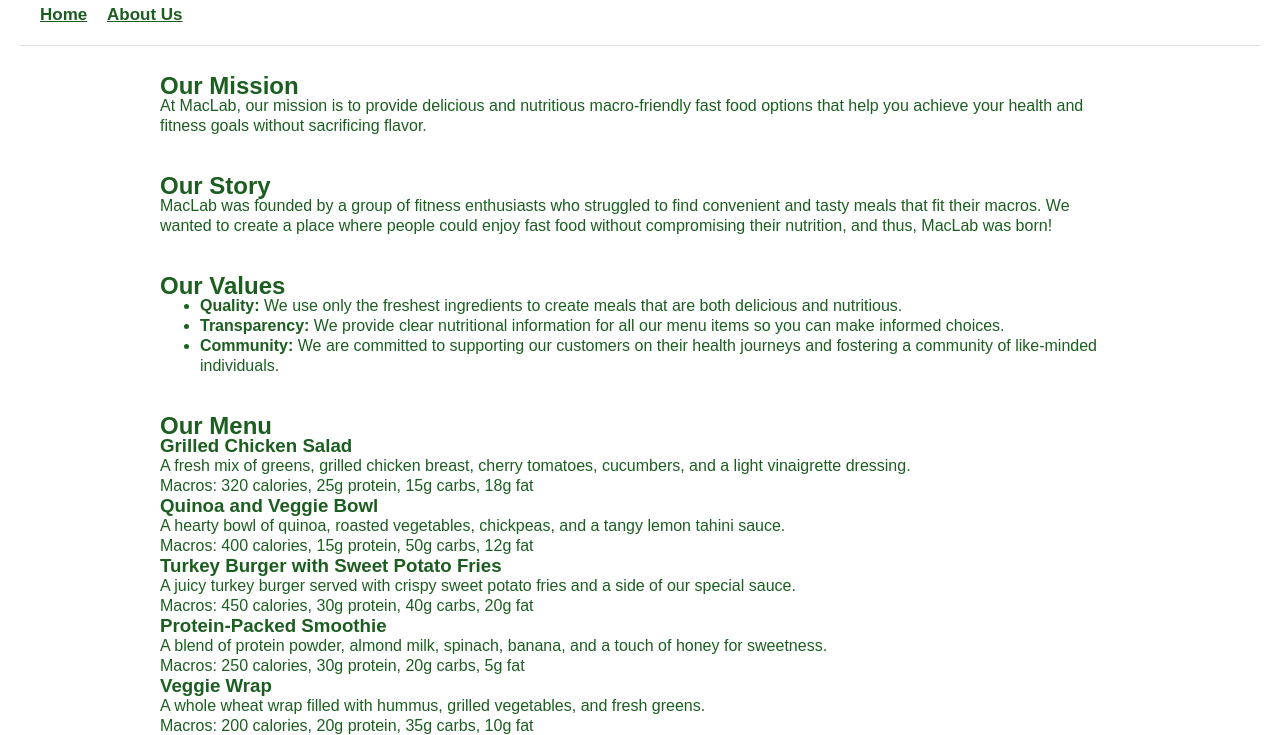
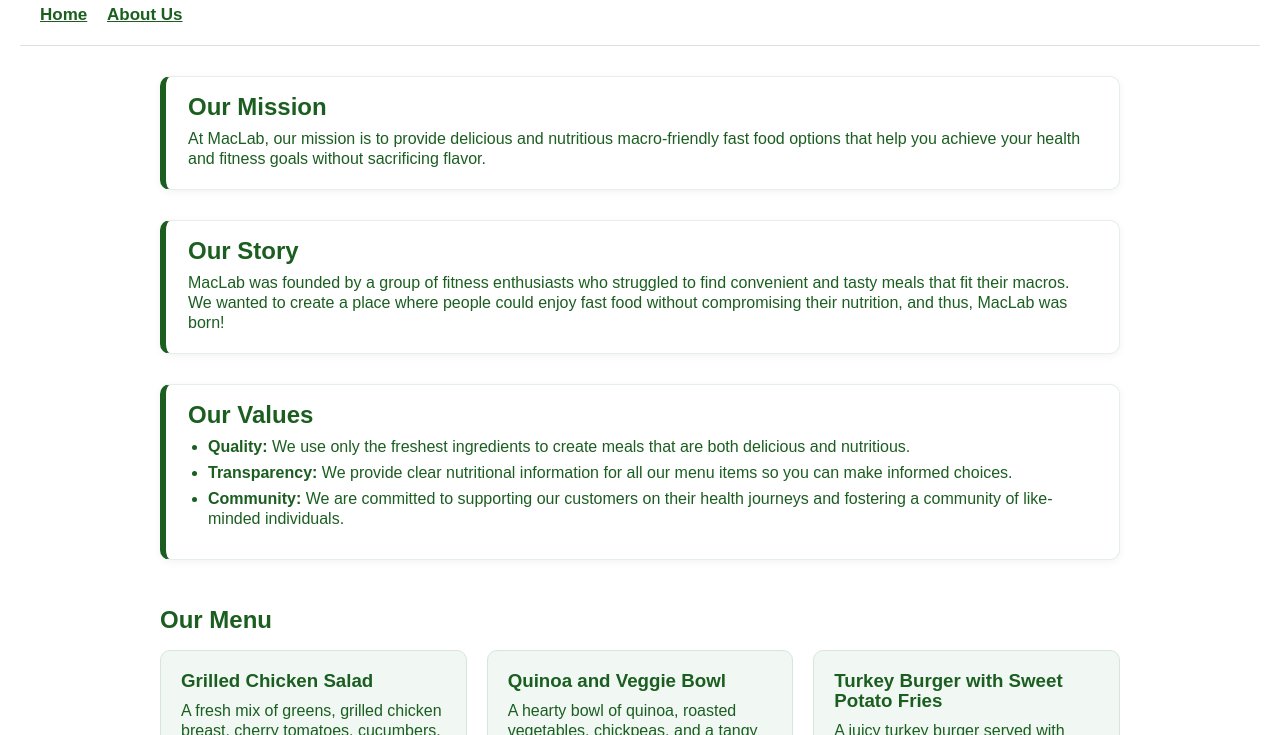
Before and after one commit to aabledso/maclab-website-prototype, a plain HTML site: page about.html in a window 1280 px wide. Shown: the part 65-800 px from the top of the page. Drawn offline with Linux system fonts and the light colour scheme.

Commit message:
Applied website theme to about.html and organized the layout
* Added styled cards
* Green borders and accents
* Increased spacing
* Made macros stand out more

```diff
--- a/about.html
+++ b/about.html
@@ -17,18 +17,18 @@
         </nav>
     </header>
     <main class="container">
-        <section>
+        <section class="mission-section">
             <h2>Our Mission</h2>
             <p>At MacLab, our mission is to provide delicious and nutritious macro-friendly fast food options that help
                 you achieve your health and fitness goals without sacrificing flavor.</p>
         </section>
-        <section>
+        <section class="story-section">
             <h2>Our Story</h2>
             <p>MacLab was founded by a group of fitness enthusiasts who struggled to find convenient and tasty meals
                 that fit their macros. We wanted to create a place where people could enjoy fast food without
                 compromising their nutrition, and thus, MacLab was born!</p>
         </section>
-        <section>
+        <section class="values-section">
             <h2>Our Values</h2>
             <ul>
                 <li><strong>Quality:</strong> We use only the freshest ingredients to create meals that are both
@@ -41,36 +41,39 @@
         </section>
         <section class="menu">
             <h2>Our Menu</h2>
+            <div class="menu-grid">
                 <div class="menu-item">
                     <h3>Grilled Chicken Salad</h3>
-                <p>A fresh mix of greens, grilled chicken breast, cherry tomatoes, cucumbers, and a light vinaigrette
+                    <p>A fresh mix of greens, grilled chicken breast, cherry tomatoes, cucumbers, and a light
+                        vinaigrette
                         dressing.</p>
-                <span>Macros: 320 calories, 25g protein, 15g carbs, 18g fat</span>
+                    <span class="macros"> 320 calories | 25g protein | 15g carbs | 18g fat |</span>
                 </div>
                 <div class="menu-item">
                     <h3>Quinoa and Veggie Bowl</h3>
                     <p>A hearty bowl of quinoa, roasted vegetables, chickpeas, and a tangy lemon tahini sauce.</p>
-                <span>Macros: 400 calories, 15g protein, 50g carbs, 12g fat</span>
+                    <span class="macros"> 400 calories | 15g protein | 50g carbs | 12g fat |</span>
                 </div>
                 <div class="menu-item">
                     <h3>Turkey Burger with Sweet Potato Fries</h3>
                     <p>A juicy turkey burger served with crispy sweet potato fries and a side of our special sauce.</p>
-                <span>Macros: 450 calories, 30g protein, 40g carbs, 20g fat</span>
+                    <span class="macros"> 450 calories | 30g protein | 40g carbs | 20g fat |</span>
                 </div>
                 <div class="menu-item">
                     <h3>Protein-Packed Smoothie</h3>
                     <p>A blend of protein powder, almond milk, spinach, banana, and a touch of honey for sweetness.</p>
-                <span>Macros: 250 calories, 30g protein, 20g carbs, 5g fat</span>
+                    <span class="macros"> 250 calories | 30g protein | 20g carbs | 5g fat |</span>
                 </div>
                 <div class="menu-item">
                     <h3>Veggie Wrap</h3>
                     <p>A whole wheat wrap filled with hummus, grilled vegetables, and fresh greens.</p>
-                <span>Macros: 200 calories, 20g protein, 35g carbs, 10g fat</span>
+                    <span class="macros"> 200 calories | 20g protein | 35g carbs | 10g fat |</span>
                 </div>
                 <div class="menu-item">
                     <h3>Salmon Power Bowl</h3>
                     <p>A nutrient-dense bowl with grilled salmon, brown rice, steamed broccoli, and avocado.</p>
-                <span>Macros: 500 calories, 35g protein, 40g carbs, 25g fat</span>
+                    <span class="macros"> 500 calories | 35g protein | 40g carbs | 25g fat |</span>
+                </div>
         </section>
         <footer>
             <p>&copy; 2026 MacLab (Prototype). All rights reserved.</p>
--- a/style.css
+++ b/style.css
@@ -151,6 +151,82 @@ section {
     font-weight: 700;
 }
 
+/*About Sections */
+.mission-section, .story-section, .values-section {
+    background: #FFFFFF;
+    border: 1px solid #e6eee8;
+    border-left: 6px solid #1B5E20;
+    border-radius: 10px;
+    padding: 20px 22px;
+    margin-bottom: 30px;
+    box-shadow: 0 2px 8px rgba(0, 0, 0, 0.05);
+}
+.mission-section h2, .story-section h2, .values-section h2 {
+    margin-bottom: 12px;
+    color: #1B5E20;
+}
+.values-section ul {
+    margin: 10px 0;
+    padding-left: 20px;
+}
+.values-section li {
+    margin: 6px 0;
+    color: #1B5E20;
+}
+/* Menu Section styles */
+.menu {
+    margin-top: 50px;
+
+}
+
+.menu h2 {
+    color: #1B5E20;
+    margin-bottom: 20px;
+}
+
+.menu-grid {
+    display: grid;
+    grid-template-columns: repeat(auto-fit, minmax(280px, 1fr));
+    gap: 20px;
+    margin-top: 20px;
+}
+
+.menu-item {
+    background: #F1F8F4;
+    border: 1px solid #d8e5db;
+    border-radius: 10px;
+    padding: 20px;
+    transition: 0.2s ease;
+}
+
+.menu-item:hover {
+    background: #E8F5E9;
+}
+
+.menu-item h3 {
+    margin-top: 0;
+    margin-bottom: 10px;
+    color: #1B5E20;
+}
+
+.menu-item span {
+    display: block;
+    margin-top: 10px;
+    font-weight: 600;
+    color: #2E7D32;
+}
+
+.menu-item .macros {
+    display: inline-block;
+    margin-top: 10px;
+    padding: 6px 12px;
+    background: #E8F5E9;
+    border-radius: 20px;
+    font-size: 14px;
+    font-weight: 600;
+    color: #1B5E20;
+}
+
 /* Footer styles */
 footer {
     text-align: center;
```
Lines whose indentation alone changed are shown as unchanged.
